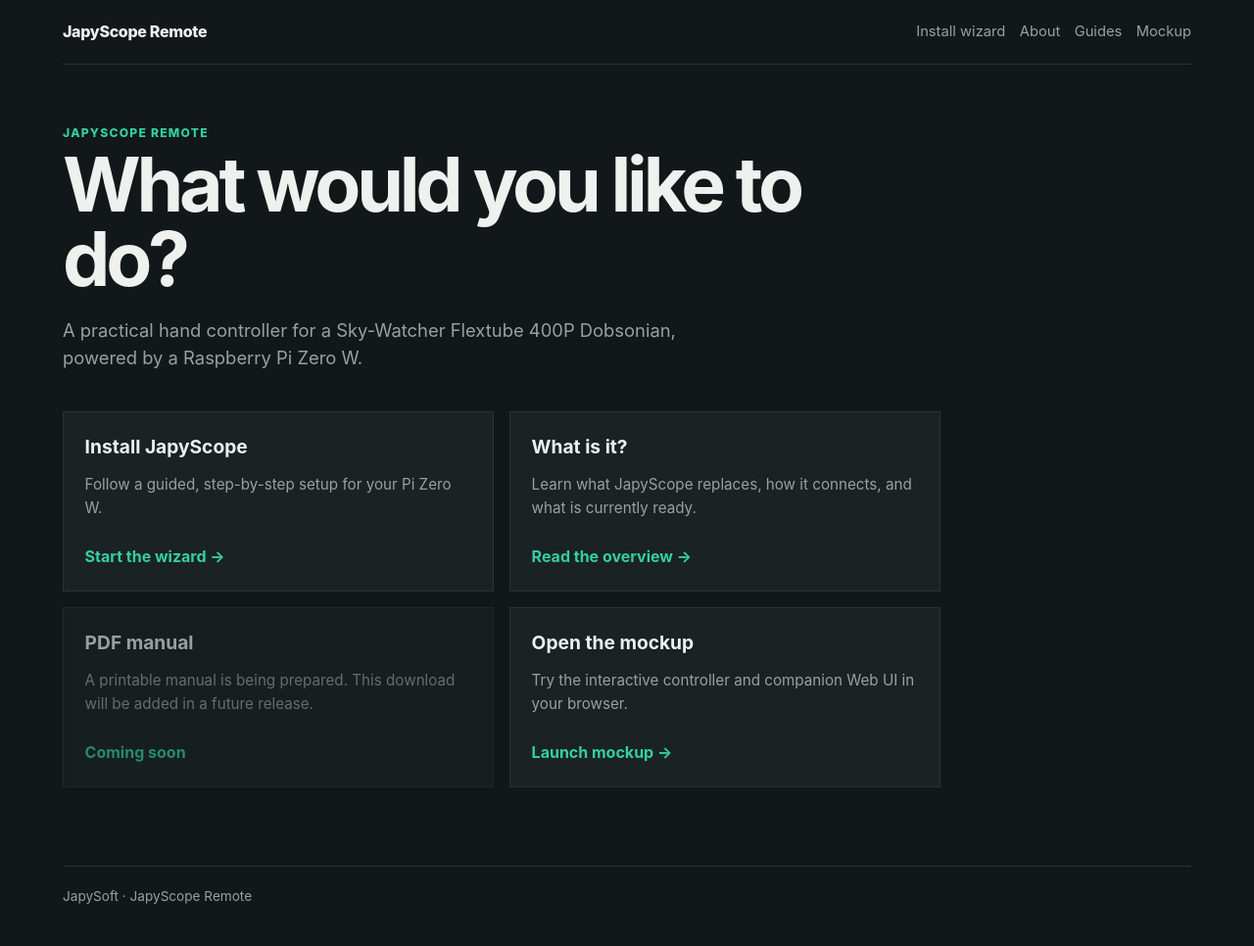
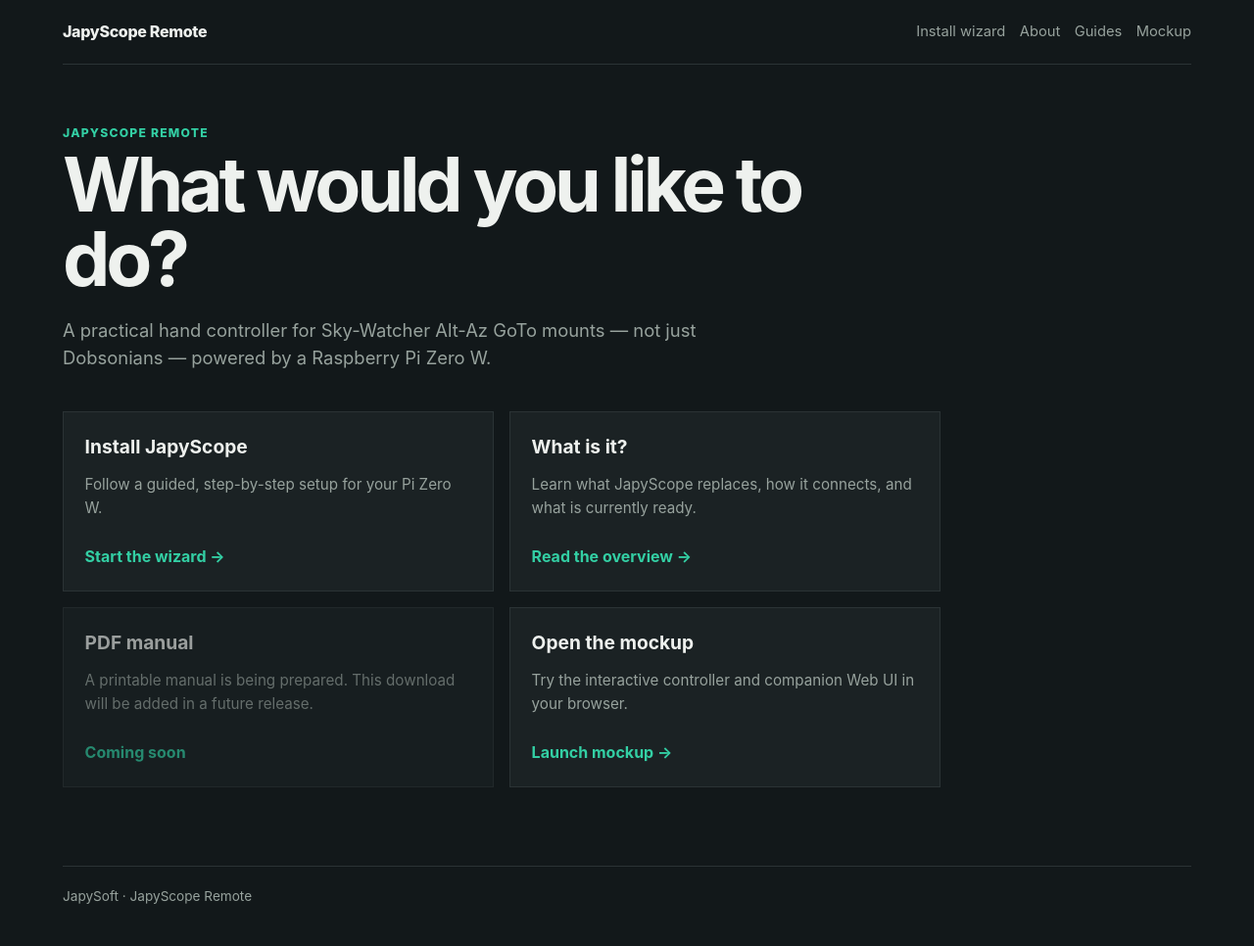
Before and after one commit to jan-tdy/japyscope-remote, a Jekyll site: the page built from docs/index.md, in a window 1280 px wide. Shown: the whole page at 98% size. Built offline with Jekyll 4.4.1, drawn with Linux system fonts in a browser that asks for light colours.

Commit message:
Stop describing JapyScope as Dobsonian-only in the docs overview
The README/docs/about copy read as if this only targeted one specific
mount (a Sky-Watcher Flextube 400P Dobsonian), but the actual scope is
any Sky-Watcher Alt-Az GoTo mount — the 400P is just the unit this was
built and tested against. Reword the three overview blurbs so newcomers
don't read it as Dobson-exclusive.

Co-Authored-By: Claude Sonnet 5 <noreply@anthropic.com>
Claude-Session: https://claude.ai/code/session_01WbqFaupL8AdbfGnr1mKbwv

```diff
--- a/docs/index.md
+++ b/docs/index.md
@@ -6,7 +6,7 @@ title: Start here
 <section class="hero">
   <span class="eyebrow">JapyScope Remote</span>
   <h1>What would you like to do?</h1>
-  <p>A practical hand controller for a Sky-Watcher Flextube 400P Dobsonian, powered by a Raspberry Pi Zero W.</p>
+  <p>A practical hand controller for Sky-Watcher Alt-Az GoTo mounts — not just Dobsonians — powered by a Raspberry Pi Zero W.</p>
 </section>
 
 <section class="choice-grid" aria-label="Choose a starting point">
```
Also changed, not shown: docs/about.md (+1 -1 lines), README.md.
